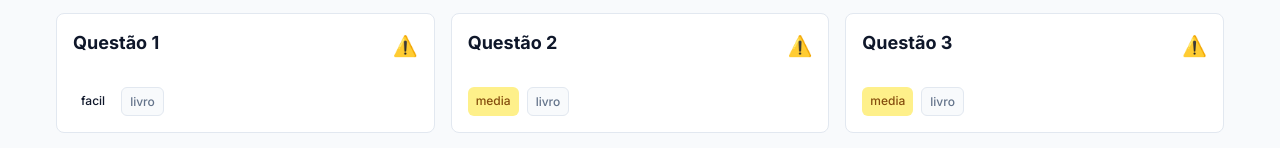
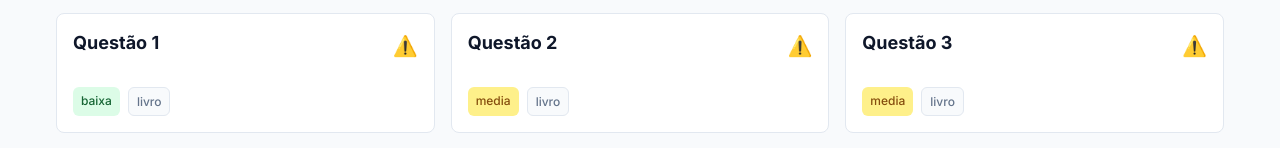
Before and after one commit to o-hugo/app_probabilidade_b_monitoria, an Astro site in the folder app/: page /app_probabilidade_b_monitoria/exercicios in a window 1280 px wide. Shown: the part 2221-2369 px from the top of the page. Built offline with nearby package versions, Linux system fonts and the light colour scheme; Astro itself is replaced by a stand-in of ours; some packages are replaced by stand-ins of ours.

Commit message:
fix: corrige dificuldade 'facil' para 'baixa' para passar na validacao Zod

```diff
--- a/app/src/content/exercicios/dantas/cap-02/q01-dantas-cap02.md
+++ b/app/src/content/exercicios/dantas/cap-02/q01-dantas-cap02.md
@@ -2,7 +2,7 @@
 id: "q01-dantas-cap02"
 titulo: "Questão 1"
 topicos: ["03-modelos-continuos"]
-dificuldade: "facil"
+dificuldade: "baixa"
 origem: "livro"
 solucao_verificada: false
 ---
```
